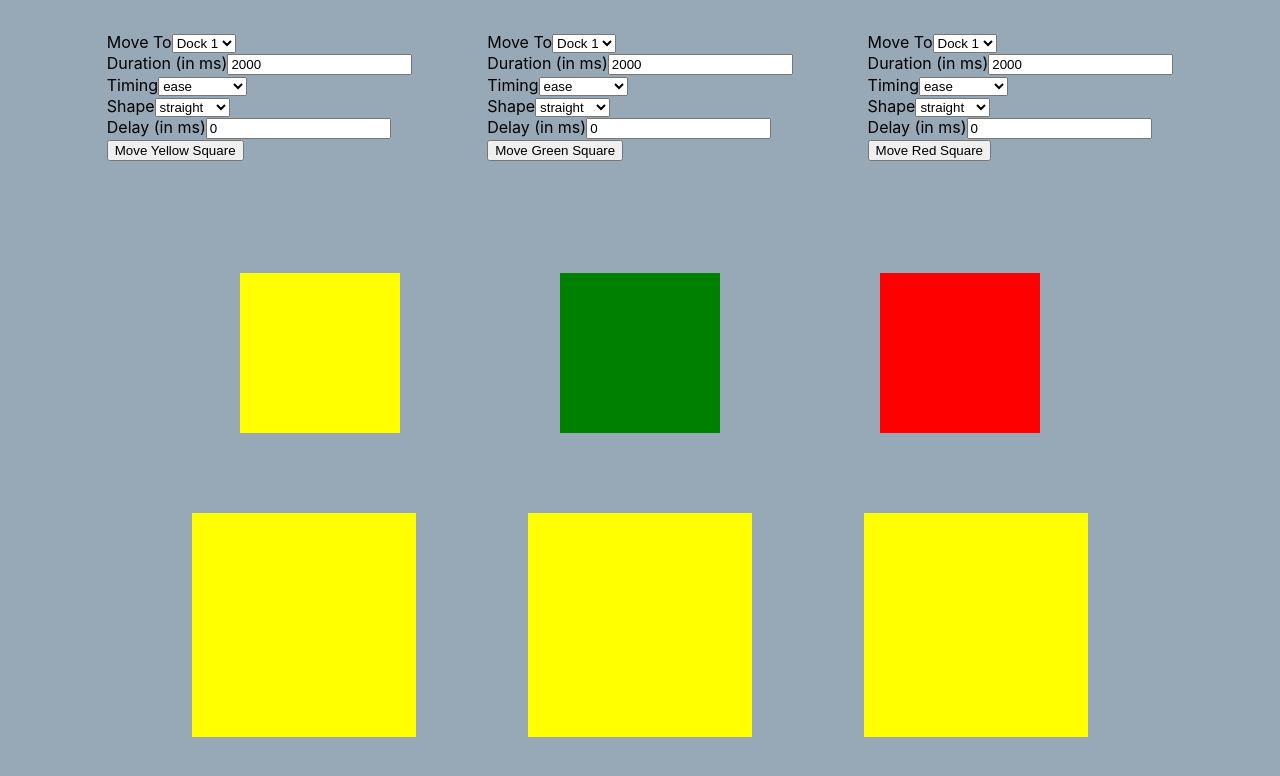
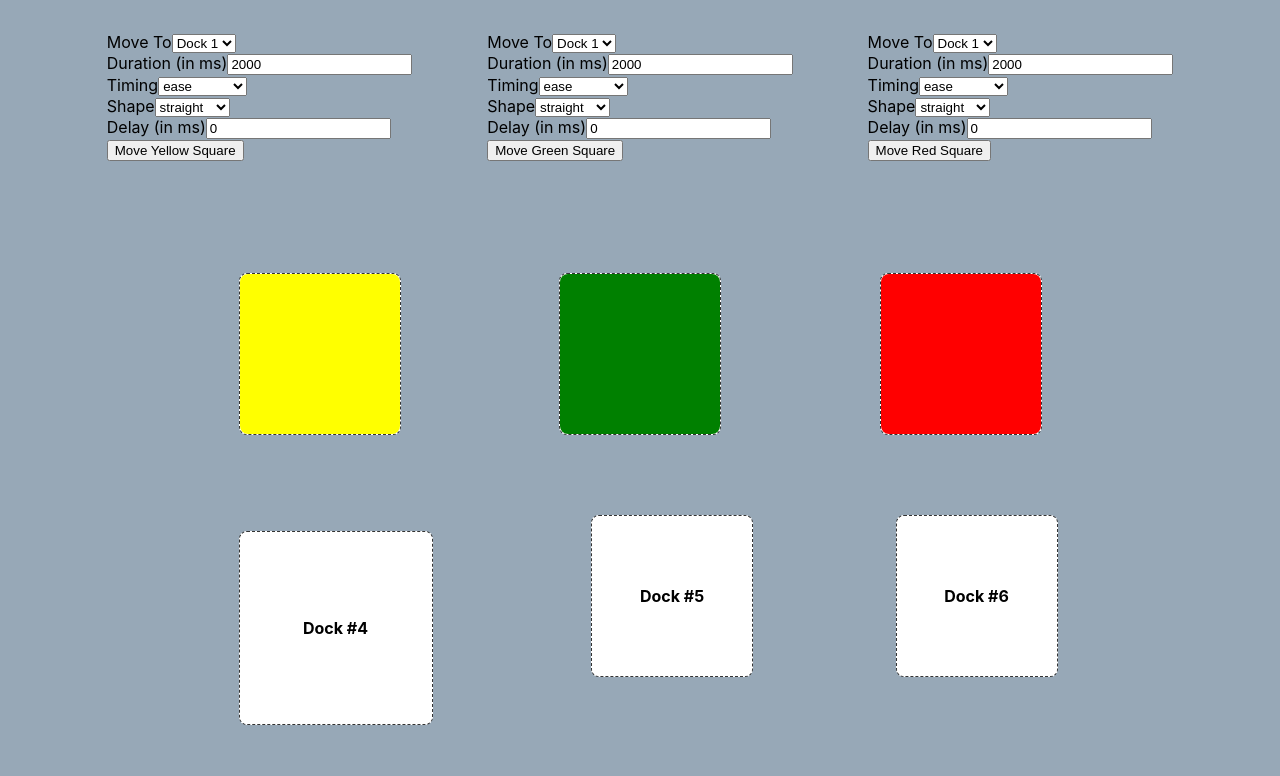
Before and after one commit to dtressel/here2there-testing, a React (Create React App) app: page / in a window 1280 px wide. Shown: the top 776 px of the page. Built offline with nearby package versions, Linux system fonts and the light colour scheme.

Commit message:
fixed bugs removed div from dock

```diff
--- a/src/App.css
+++ b/src/App.css
@@ -1,3 +1,7 @@
+* {
+  box-sizing: border-box;
+}
+
 .App {
   height: 100vh;
 }
@@ -25,29 +29,25 @@
   justify-content: space-evenly;
 }
 
-.App-there-container {
-  display: flex;
-  justify-content: space-around;
-}
-
 .App-add-margin {
   margin: 10rem;
 }
 
-.App-here-yellow, .App-here-red, .App-here-green {
+.App-movable-yellow, .App-movable-red, .App-movable-green {
   height: 10rem;
   width: 10rem;
+  border-radius: 8px;
 }
 
-.App-here-yellow {
+.App-movable-yellow {
   background-color: yellow;
 }
 
-.App-here-red {
+.App-movable-red {
   background-color: red;
 }
 
-.App-here-green {
+.App-movable-green {
   background-color: green;
 }
 
@@ -55,7 +55,16 @@
   background-color: rgb(151, 168, 183);
 }
 
-.App-make-yellow {
-  background-color: yellow;
-  padding: 2rem;
+.App-dock-background {
+  border: 1px dashed rgb(51, 51, 51);
+  background-color: white;
+  border-radius: 8px;
+  display: flex;
+  justify-content: center;
+  align-items: center;
 }
+
+.margin-1 {
+  margin: 1rem;
+  padding: 1rem;
+}
--- a/src/App.js
+++ b/src/App.js
@@ -171,29 +171,35 @@ function App() {
         </form>
       </div>
       <div className="App-dock-container">
-        <Dock sizeRef="yellow" locationId="1">
-          <div>something else</div>
+        <Dock sizeTo="yellow" dockId="1" className="App-dock-background">
+          <h4>Dock #1</h4>
           <Movable movableId="yellow" move={moveYellow}>
-            <div className="App-here-yellow"></div>
+            <div className="App-movable-yellow"></div>
           </Movable>
         </Dock>
-        <Dock sizeRef="green" locationId="2">
-          <div>something else</div>
+        <Dock sizeTo="green" dockId="2" className="App-dock-background">
+          <h4>Dock #2</h4>
           <Movable movableId="green" move={moveGreen}>
-            <div className="App-here-green"></div>
+            <div className="App-movable-green"></div>
           </Movable>
         </Dock>
-        <Dock sizeRef="red" locationId="3">
-          <div>something else</div>
+        <Dock sizeTo="red" dockId="3" className="App-dock-background">
+          <h4>Dock #3</h4>
           <Movable movableId="red" move={moveRed}>
-            <div className="App-here-red"></div>
+            <div className="App-movable-red"></div>
           </Movable>
         </Dock>
       </div>
       <div className="App-dock-container">
-        <Dock sizeRef="yellow" locationId="4" className="App-make-yellow" />
-        <Dock sizeRef="yellow" locationId="5" className="App-make-yellow" />
-        <Dock sizeRef="yellow" locationId="6" className="App-make-yellow" />
+        <Dock sizeTo="yellow" dockId="4" className="App-dock-background margin-1">
+          <h4>Dock #4</h4>
+        </Dock>
+        <Dock sizeTo="yellow" dockId="5" className="App-dock-background">
+          <h4>Dock #5</h4>
+        </Dock>
+        <Dock sizeTo="yellow" dockId="6" className="App-dock-background">
+          <h4>Dock #6</h4>
+        </Dock>
       </div>
     </div>
   );
--- a/src/Dock/Dock.css
+++ b/src/Dock/Dock.css
@@ -1,7 +1,6 @@
-.Dock-outer {
-  width: max-content;
+.h2t-Dock {
+  position: relative;
+  box-sizing: content-box;
+  /* overflow: hidden; */
+  /* display: inline-block; */
 }
-
-.Dock-inner {
-  position: relative;
-}
--- a/src/Dock/Dock.js
+++ b/src/Dock/Dock.js
@@ -2,26 +2,22 @@ import { useLayoutEffect, useState } from 'react';
 import './Dock.css';
 
 const Dock = (props) => {
-  const { children, className, locationId, sizeRef } = props;
+  const { children, className, dockId, sizeTo } = props;
   const [dimensions, setDimensions] = useState([]);
 
   useLayoutEffect(() => {
-    const sizeRefElement = document.querySelector(`[data-h2t-movable-id="${sizeRef}"]`);
-    setDimensions([sizeRefElement.offsetWidth, sizeRefElement.offsetHeight]);
-  }, [sizeRef]);
+    const sizeToElement = document.querySelector(`[data-h2t-movable-id="${sizeTo}"]`);
+    setDimensions([sizeToElement.offsetWidth, sizeToElement.offsetHeight]);
+  }, [sizeTo]);
 
   return (
     <div
-      className={`Dock-outer${className ? ` ${className}` : ''}`}
+      className={`h2t-Dock${className ? ` ${className}` : ''}`}
+      style={{ width: dimensions[0], height: dimensions[1] }}
+      data-h2t-dock-id={dockId}
+      data-h2t-size-to={sizeTo}
     >
-      <div
-        className="Dock-inner"
-        style={{ width: dimensions[0], height: dimensions[1] }}
-        data-h2t-location-id={locationId}
-        data-h2t-size-ref={sizeRef}
-      >
-        {children}
-      </div>
+      {children}
     </div>
   )
 }
--- a/src/Movable/Movable.css
+++ b/src/Movable/Movable.css
@@ -1,6 +1,6 @@
-.Movable {
+.h2t-Movable {
   position: absolute;
-  transition: top 2s, left 2s;
   z-index: 1;
+  padding: inherit;
   /* width: max-content; */
 }
--- a/src/Movable/Movable.js
+++ b/src/Movable/Movable.js
@@ -1,4 +1,4 @@
-import { useEffect, useState } from 'react';
+import { useEffect, useLayoutEffect, useState } from 'react';
 import './Movable.css';
 import { findLeftAndTop, findMoveDistance, buildTransitionString } from '../helpers/mover';
 
@@ -8,18 +8,28 @@ const Movable = (props) => {
   const [transition, setTransition] = useState();
   const [home, setHome] = useState();
 
+  useLayoutEffect(() => {
+    function updatePositionOnResize() {
+      if (move && move.to !== home) {
+        const newPosition = findLeftAndTop(home, move.to);
+        if (transition) setTransition(null);
+        setPosition(newPosition);
+      }
+    }
+    window.addEventListener('resize', updatePositionOnResize);
+    return () => window.removeEventListener('resize', updatePositionOnResize);
+  }, [home, move, transition]);
+
   useEffect(() => {
     const self = document.querySelector(`[data-h2t-movable-id="${movableId}"]`);
-    setHome(self.parentElement.dataset.h2tLocationId);
+    setHome(self.parentElement.dataset.h2tDockId);
   }, [movableId]);
 
   useEffect(() => {
     if (move) {
-      console.log(move);
-      const newPosition = findLeftAndTop(home, move.to, position);
+      const newPosition = findLeftAndTop(home, move.to);
       const moveDistance = findMoveDistance(newPosition, position);
       const transitionString = buildTransitionString(move, moveDistance[0], moveDistance[1]);
-      console.log(transitionString);
       setTransition(transitionString);
       setPosition(newPosition);
     }
@@ -27,7 +37,7 @@ const Movable = (props) => {
 
   return (
     <div
-      className={`Movable${className ? ` ${className}` : ''}`}
+      className={`h2t-Movable${className ? ` ${className}` : ''}`}
       style={{
         left: position[0],
         top: position[1],
--- a/src/helpers/mover.js
+++ b/src/helpers/mover.js
@@ -1,10 +1,13 @@
-function findLeftAndTop(fromId, toId) {
-  console.log(fromId);
-  console.log(toId);
-  const fromElement = document.querySelector(`[data-h2t-location-id="${fromId}"]`);
-  const toElement = document.querySelector(`[data-h2t-location-id="${toId}"]`);
+function findLeftAndTop(fromId, toId, honorPadding = true) {
+  const fromElement = document.querySelector(`[data-h2t-dock-id="${fromId}"]`);
+  const toElement = document.querySelector(`[data-h2t-dock-id="${toId}"]`);
   const fromCoord = fromElement.getBoundingClientRect();
   const toCoord = toElement.getBoundingClientRect();
+  if (honorPadding) {
+    const styles = window.getComputedStyle(toElement);
+    toCoord.x += Number(styles.paddingLeft.slice(0, -2));
+    toCoord.y += Number(styles.paddingTop.slice(0, -2));
+  }
   const xMoveFromOrig = toCoord.x - fromCoord.x;
   const yMoveFromOrig = toCoord.y - fromCoord.y;
   return [xMoveFromOrig, yMoveFromOrig];
@@ -39,7 +42,9 @@ function buildTransitionString(moveObj, xMove, yMove) {
 
 function buildInnerLTransitionString(moveObj, xMove, yMove) {
   // y before x
-  const xProportion = xMove / (xMove + yMove);
+  const xMoveAbs = Math.abs(xMove);
+  const yMoveAbs = Math.abs(yMove);
+  const xProportion = xMoveAbs / (xMoveAbs + yMoveAbs);
   const durationMS = getTimeInMS(moveObj.duration) || 2000;
   const delayMS = getTimeInMS(moveObj.delay) || 0;
   const xDuration = Math.round(xProportion * durationMS);
@@ -73,7 +78,9 @@ function buildInnerLTransitionString(moveObj, xMove, yMove) {
 
 function buildOuterLTransitionString(moveObj, xMove, yMove) {
   // x before y
-  const xProportion = xMove / (xMove + yMove);
+  const xMoveAbs = Math.abs(xMove);
+  const yMoveAbs = Math.abs(yMove);
+  const xProportion = xMoveAbs / (xMoveAbs + yMoveAbs);
   const durationMS = getTimeInMS(moveObj.duration, 2000);
   const delayMS = getTimeInMS(moveObj.delay, 0);
   const xDuration = Math.round(xProportion * durationMS);
```
Also changed, not shown: 1 other file (tests, documents, lock files or other folders).
